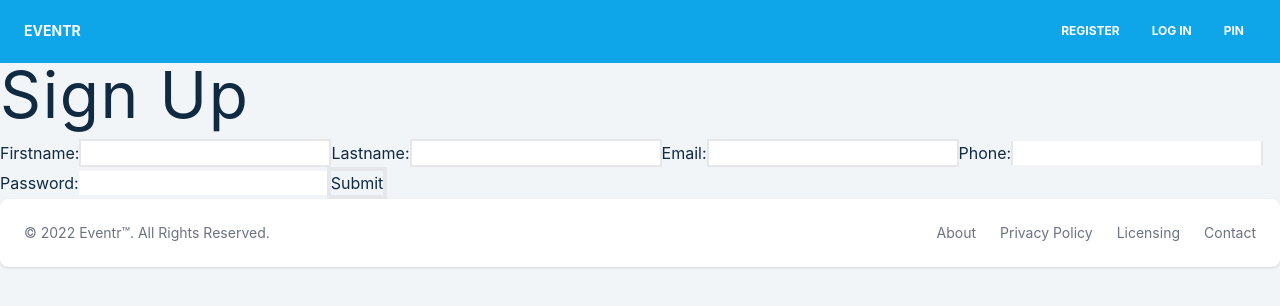
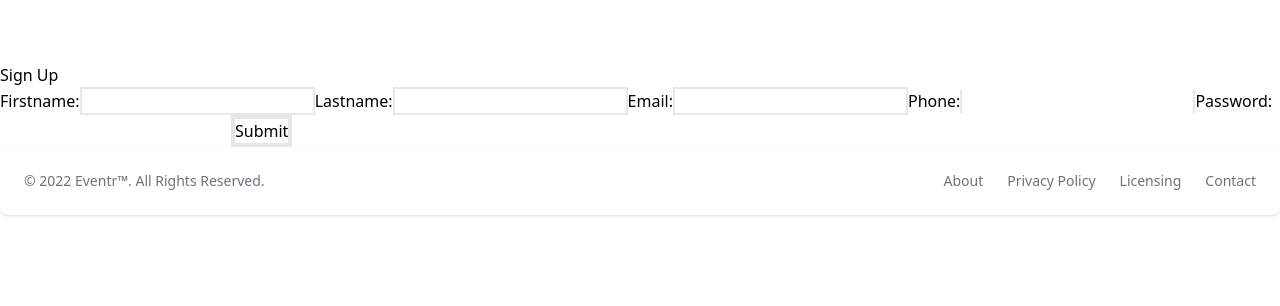
Before and after one commit to deep-das18/Eventr, a React (Create React App) app: page /register in a window 1280 px wide. Shown: the top 306 px of the page. Built offline with nearby package versions, Linux system fonts and the light colour scheme.

Commit message:
completed homepage slider

```diff
--- a/src/components/Navbar.js
+++ b/src/components/Navbar.js
@@ -6,7 +6,7 @@ export default function Navbar({ fixed }) {
   const [navbarOpen, setNavbarOpen] = React.useState(false);
   return (
     <>
-      <nav className="relative flex flex-wrap items-center justify-between px-2 py-3 bg-sky-500">
+      <nav className="relative flex flex-wrap items-center justify-between px-2 py-3 bg-transparent navbar">
         <div className="container px-4 mx-auto flex flex-wrap items-center justify-between">
           <div className="w-full relative flex justify-between lg:w-auto lg:static lg:block lg:justify-start">
             <Link
--- a/src/components/Slider.js
+++ b/src/components/Slider.js
@@ -25,12 +25,12 @@ function Slider() {
   }, [index]);
 
   return (
-    <section>
-      <div className="title">
-        {/* <h2>
+    <section className="slider">
+      {/* <div className="title">
+        <h2>
           <span>Find Services At Your Doorstep</span>
-        </h2> */}
-      </div>
+        </h2>
+      </div> */}
       <div className="section-center">
         {people.map((person, personIndex) => {
           const { id, image } = person;
@@ -48,7 +48,7 @@ function Slider() {
 
           return (
             <article className={position} key={id}>
-              <img src={image} alt="image" className="person-img" />
+              <img src={image} alt="slider" className="person-img" />
             </article>
           );
         })}
--- a/src/index.css
+++ b/src/index.css
@@ -71,77 +71,6 @@ Global Styles
 ===============
 */
 
-*,
-::after,
-::before {
-  margin: 0;
-  padding: 0;
-  box-sizing: border-box;
-}
-body {
-  font-family: -apple-system, BlinkMacSystemFont, "Segoe UI", Roboto, Oxygen,
-    Ubuntu, Cantarell, "Open Sans", "Helvetica Neue", sans-serif;
-  background: var(--clr-grey-10);
-  color: var(--clr-grey-1);
-  line-height: 1.5;
-  font-size: 0.875rem;
-}
-ul {
-  list-style-type: none;
-}
-a {
-  text-decoration: none;
-}
-h1,
-h2,
-h3,
-h4 {
-  letter-spacing: var(--spacing);
-  text-transform: capitalize;
-  line-height: 1.25;
-  margin-bottom: 0.75rem;
-}
-h1 {
-  font-size: 3rem;
-}
-h2 {
-  font-size: 2rem;
-}
-h3 {
-  font-size: 1.25rem;
-}
-h4 {
-  font-size: 0.875rem;
-}
-p {
-  margin-bottom: 1.25rem;
-  color: var(--clr-grey-5);
-}
-@media screen and (min-width: 800px) {
-  h1 {
-    font-size: 4rem;
-  }
-  h2 {
-    font-size: 2.5rem;
-  }
-  h3 {
-    font-size: 1.75rem;
-  }
-  h4 {
-    font-size: 1rem;
-  }
-  body {
-    font-size: 1rem;
-  }
-  h1,
-  h2,
-  h3,
-  h4 {
-    line-height: 1;
-  }
-}
-/*  global classes */
-
 /* section */
 .section {
 }
@@ -195,22 +124,11 @@ article h4 {
   margin-bottom: 0.75rem;
   color: var(--clr-grey-3);
 }
-.text {
-  max-width: 35em;
-  margin: 0 auto;
-  margin-top: 2rem;
-  line-height: 2;
-  color: var(--clr-grey-5);
-}
-.icon {
-  font-size: 3rem;
-  margin-top: 1rem;
-  color: var(--clr-primary-5);
-}
+
 .prev,
 .next {
   position: absolute;
-  top: 200px;
+  top: 300px;
   transform: translateY(-50%);
   background: var(--clr-grey-5);
   color: var(--clr-white);
@@ -264,3 +182,11 @@ article.lastSlide {
 article.nextSlide {
   transform: translateX(100%);
 }
+
+/* NAVBAR */
+.slider {
+  margin-top: -4rem;
+}
+.navbar {
+  z-index: 1;
+}
--- a/src/slider-images.js
+++ b/src/slider-images.js
@@ -2,7 +2,7 @@ const people = [
   {
     id: 1,
     image:
-      "https://images.unsplash.com/flagged/photo-1572534779127-b64758946728?crop=entropy&cs=tinysrgb&fm=jpg&ixlib=rb-1.2.1&q=80&raw_url=true&ixid=MnwxMjA3fDB8MHxwaG90by1wYWdlfHx8fGVufDB8fHx8&auto=format&fit=crop&w=1170",
+      "https://images.unsplash.com/photo-1510076857177-7470076d4098?crop=entropy&cs=tinysrgb&fm=jpg&ixlib=rb-1.2.1&q=80&raw_url=true&ixid=MnwxMjA3fDB8MHxwaG90by1wYWdlfHx8fGVufDB8fHx8&auto=format&fit=crop&w=1172",
   },
   {
     id: 2,
@@ -12,7 +12,7 @@ const people = [
   {
     id: 3,
     image:
-      "https://images.unsplash.com/photo-1587271636175-90d58cdad458?crop=entropy&cs=tinysrgb&fm=jpg&ixlib=rb-1.2.1&q=80&raw_url=true&ixid=MnwxMjA3fDB8MHxwaG90by1wYWdlfHx8fGVufDB8fHx8&auto=format&fit=crop&w=1170",
+      "https://images.pexels.com/photos/5638816/pexels-photo-5638816.jpeg?auto=compress&cs=tinysrgb&w=1260&h=750&dpr=1",
   },
   {
     id: 4,
```
